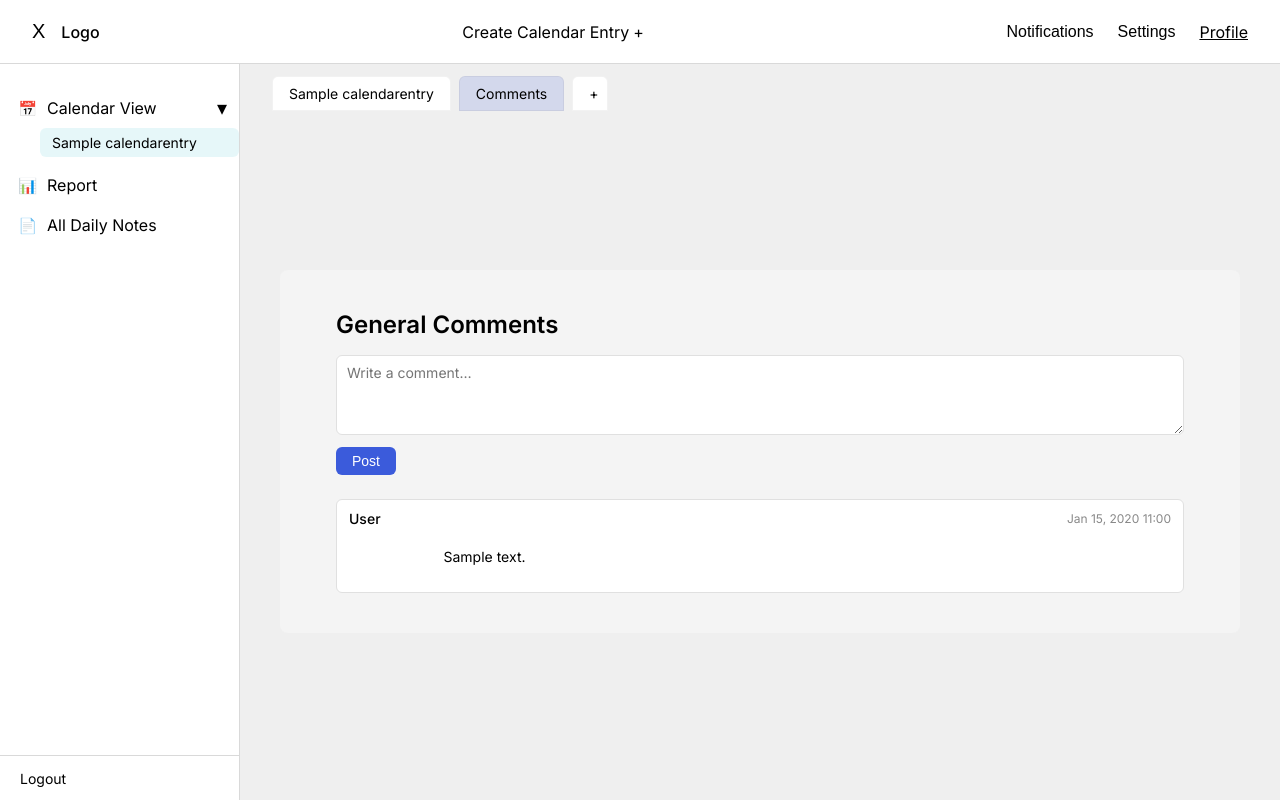
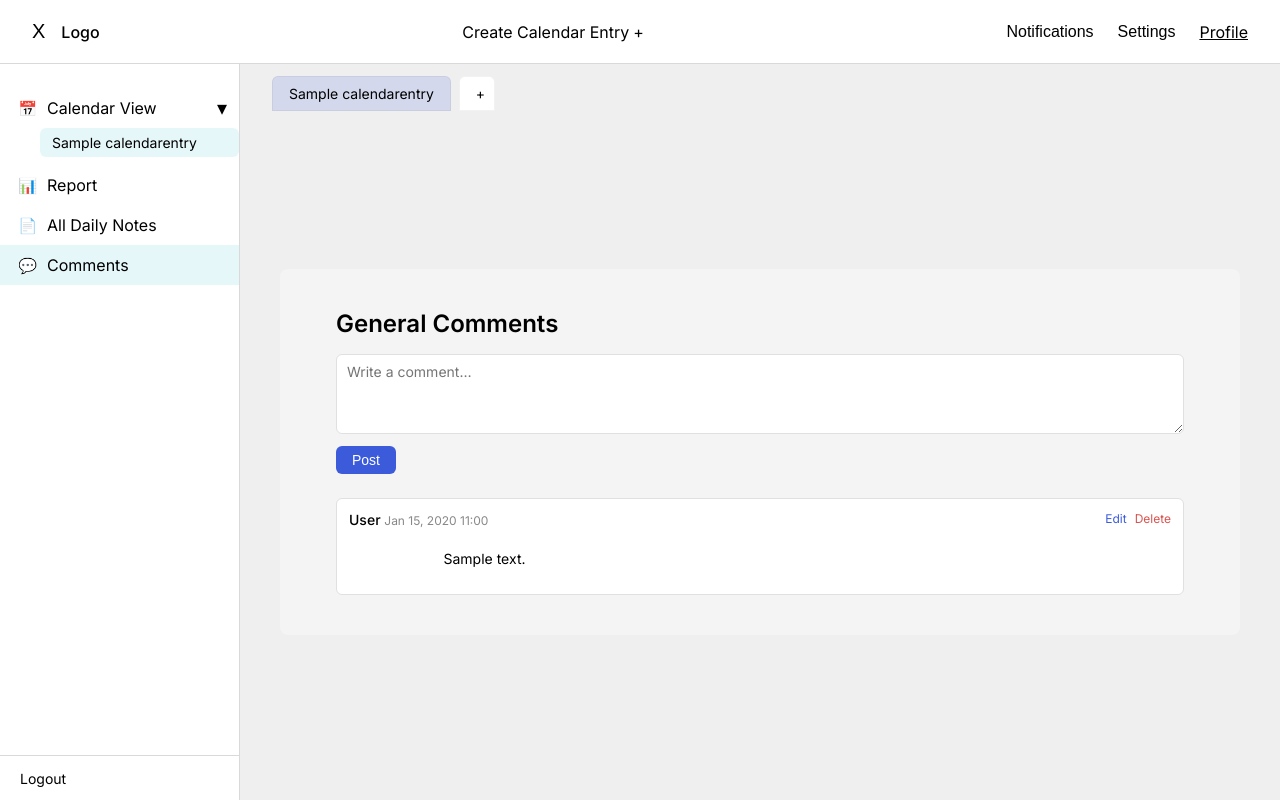
Before and after one commit to Babajideshadare/one_kalenda, a Django app: page /comments/ in a window 1280 px wide. Run offline with Django 5.2, Linux system fonts and the light colour scheme; a user stored in the database is signed in; tables that the repository leaves empty hold one stand-in row (values such as "Sample post").

Commit message:
user can edit or delete comment

```diff
--- a/habits/urls.py
+++ b/habits/urls.py
@@ -17,6 +17,8 @@ urlpatterns = [
 
     # Public comments
     path('comments/', views.public_comments, name='public_comments'),
+    path('comments/<int:pk>/edit/', views.edit_public_comment, name='edit_public_comment'),
+    path('comments/<int:pk>/delete/', views.delete_public_comment, name='delete_public_comment'),
 
     # Calendar entries
     path('entries/create/', views.create_calendar_entry, name='create_calendar_entry'),
--- a/habits/views.py
+++ b/habits/views.py
@@ -262,6 +262,57 @@ def public_comments(request):
     return render(request, 'habits/public_comments.html', context)
 
 
+@login_required
+def edit_public_comment(request, pk):
+    """
+    Edit a public comment. Only the author can edit.
+    """
+    comment = get_object_or_404(PublicComment, pk=pk, user=request.user)
+
+    # Sidebar + tabs context
+    entries = CalendarEntry.objects.filter(user=request.user).order_by('order', 'id')
+    active_entry = entries.first() if entries else None
+
+    if request.method == 'POST':
+        form = PublicCommentForm(request.POST, instance=comment)
+        if form.is_valid():
+            form.save()
+            return redirect('public_comments')
+    else:
+        form = PublicCommentForm(instance=comment)
+
+    context = {
+        'entries': entries,
+        'active_entry': active_entry,
+        'form': form,
+        'comment': comment,
+    }
+    return render(request, 'habits/edit_comment.html', context)
+
+
+@login_required
+def delete_public_comment(request, pk):
+    """
+    Delete a public comment. Only the author can delete.
+    """
+    comment = get_object_or_404(PublicComment, pk=pk, user=request.user)
+
+    # Sidebar + tabs context
+    entries = CalendarEntry.objects.filter(user=request.user).order_by('order', 'id')
+    active_entry = entries.first() if entries else None
+
+    if request.method == 'POST':
+        comment.delete()
+        return redirect('public_comments')
+
+    context = {
+        'entries': entries,
+        'active_entry': active_entry,
+        'comment': comment,
+    }
+    return render(request, 'habits/delete_comment.html', context)
+
+
 def register(request):
     """
     Registration using custom RegisterForm (full name, email, password).
--- a/static/css/styles.css
+++ b/static/css/styles.css
@@ -935,3 +935,51 @@ body {
     font-size: 14px;
     color: #777777;
 }
+
+/* Highlight active sidebar item (Comments) */
+.sidebar-item-active {
+    background-color: rgba(203, 238, 243, 0.47); /* same as .sidebar-entry.active */
+}
+
+/* Comment list actions and edit page */
+.comment-actions {
+    display: flex;
+    gap: 8px;
+    align-items: center;
+}
+
+.comment-action-link {
+    font-size: 12px;
+    color: #3b5bdb;
+    text-decoration: none;
+    cursor: pointer;
+}
+
+.comment-action-link:hover {
+    text-decoration: underline;
+}
+
+.comment-action-danger {
+    color: #d9534f;
+}
+
+.comments-edit-actions {
+    margin-top: 8px;
+    display: flex;
+    justify-content: flex-end;
+    gap: 8px;
+}
+
+.comments-cancel-link {
+    font-size: 14px;
+    color: #555555;
+    text-decoration: none;
+    padding: 6px 12px;
+    border-radius: 6px;
+    border: 1px solid #e0e0e0;
+    background-color: #f5f5f5;
+}
+
+.comments-cancel-link:hover {
+    background-color: #eaeaea;
+}
--- a/templates/base.html
+++ b/templates/base.html
@@ -74,6 +74,15 @@
                     <span class="sidebar-icon">📄</span>
                     <span class="sidebar-label">All Daily Notes</span>
                 </a>
+
+                <!-- Public comments in sidebar -->
+                <a
+                    href="{% url 'public_comments' %}"
+                    class="sidebar-item {% if request.resolver_match.url_name in 'public_comments edit_public_comment delete_public_comment' %}sidebar-item-active{% endif %}"
+                >
+                    <span class="sidebar-icon">💬</span>
+                    <span class="sidebar-label">Comments</span>
+                </a>
             </nav>
 
             <!-- Sidebar footer with Logout -->
@@ -89,7 +98,7 @@
                 {% for entry in entries %}
                     <a
                         href="/?entry_id={{ entry.id }}"
-                        class="tab-item {% if entry == active_entry and request.resolver_match.url_name != 'public_comments' %}active{% endif %}"
+                        class="tab-item {% if entry == active_entry %}active{% endif %}"
                         data-entry-id="{{ entry.id }}"
                     >
                         {{ entry.name }}
@@ -97,15 +106,6 @@
                 {% empty %}
                     <!-- no tabs when there are no entries -->
                 {% endfor %}
-
-                <!-- General Comments tab -->
-                <a
-                    href="{% url 'public_comments' %}"
-                    class="tab-item {% if request.resolver_match.url_name == 'public_comments' %}active{% endif %}"
-                >
-                    Comments
-                </a>
-
                 <a href="{% url 'create_calendar_entry' %}" class="tab-item tab-add">+</a>
             </div>
 
@@ -118,7 +118,7 @@
     </div>
 </div>
 
-<!-- Custom context menu for tabs/sidebar entries -->
+<!-- Custom context menu for tabs/sidebar entries (only those with data-entry-id) -->
 <div id="entryContextMenu" class="context-menu hidden">
     <button type="button" class="context-menu-item" data-action="rename">
         Rename
--- a/templates/habits/public_comments.html
+++ b/templates/habits/public_comments.html
@@ -25,6 +25,7 @@
             {% for comment in comments %}
                 <div class="comment-item">
                     <div class="comment-header">
+                        <div>
                             <span class="comment-author">
                                 {% if comment.user.last_name %}
                                     {{ comment.user.last_name }}
@@ -38,6 +39,25 @@
                                 {{ comment.created_at|date:"M j, Y H:i" }}
                             </span>
                         </div>
+
+                        {% if comment.user_id == request.user.id %}
+                            <div class="comment-actions">
+                                <a
+                                    href="{% url 'edit_public_comment' comment.id %}"
+                                    class="comment-action-link"
+                                >
+                                    Edit
+                                </a>
+                                <a
+                                    href="{% url 'delete_public_comment' comment.id %}"
+                                    class="comment-action-link comment-action-danger"
+                                >
+                                    Delete
+                                </a>
+                            </div>
+                        {% endif %}
+                    </div>
+
                     <div class="comment-text">
                         {{ comment.text|linebreaksbr }}
                     </div>
```
Also changed, not shown: templates/habits/delete_comment.html (added, +30 -0 lines), templates/habits/edit_comments.html (added, +32 -0 lines). Lines whose indentation alone changed are shown as unchanged.
